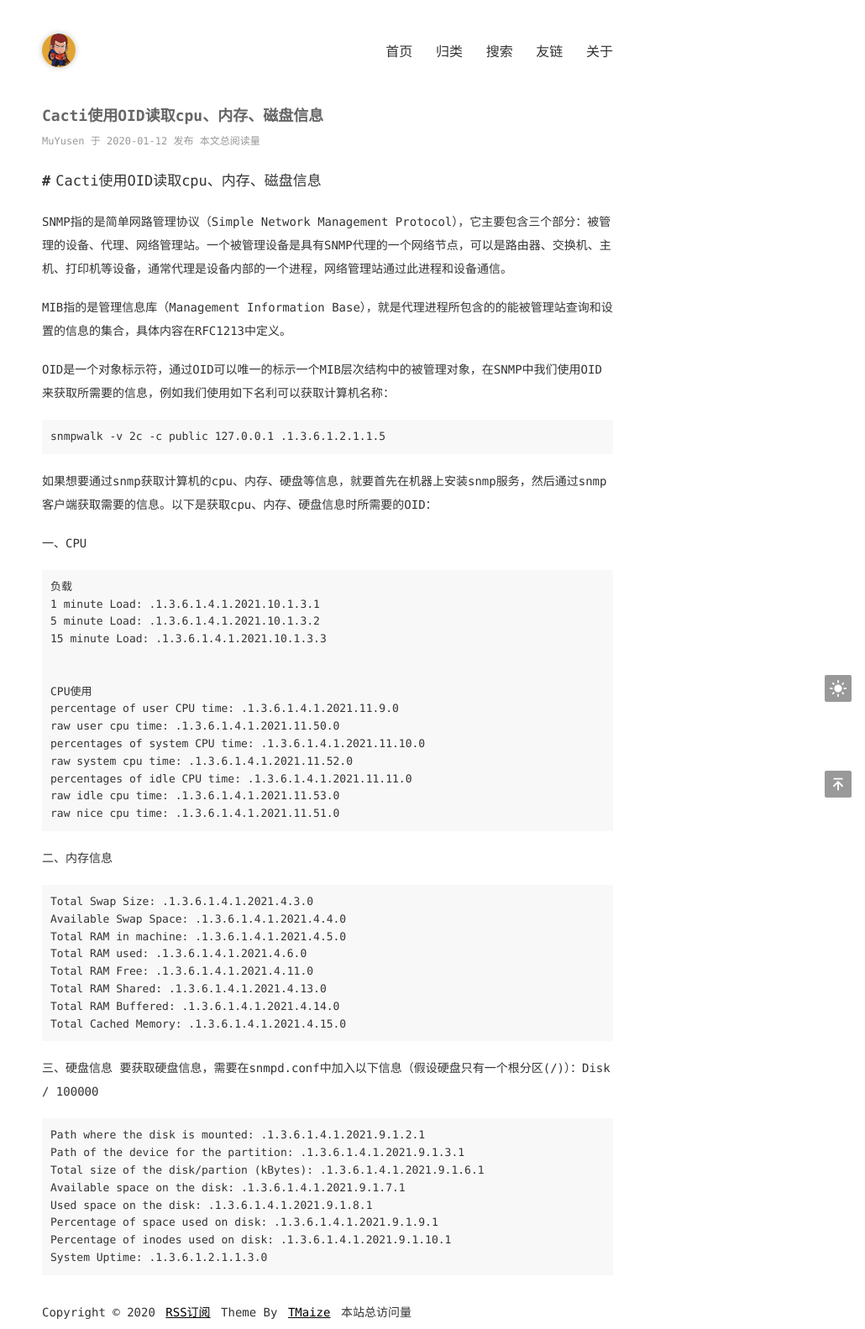
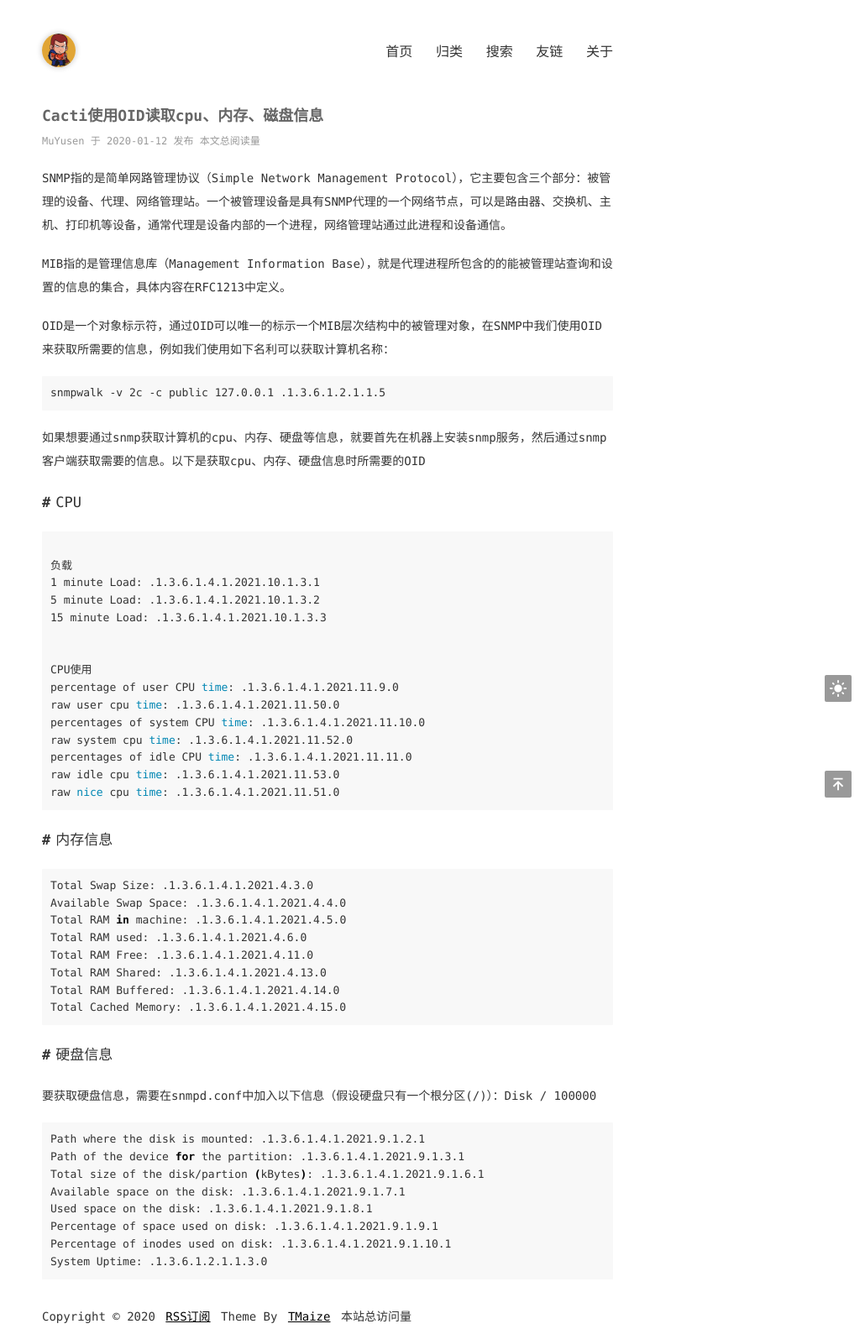
Before and after one commit to MuYusen/muyusen.github.io, a Jekyll site: the page built from _posts/2020-01-12-Cacti使用OID读取cpu、内存、磁盘信息.md, in a window 1280 px wide, cut to the strip 0-1583 px from the top of the page. Shown: the whole strip at 84% size, without its empty margins (250-1280 px from the left). Built offline with Jekyll 4.4.1, drawn with Linux system fonts in a browser that asks for light colours; comment, search, counter and statistics services are not loaded.

Commit message:
update post : update document about Cacti
Change-Id: Ib860bd7b6d9aa7986c654d13fc0310dcd7f840ad

````diff
--- a/_posts/2020-01-12-Cacti使用OID读取cpu、内存、磁盘信息.md
+++ b/_posts/2020-01-12-Cacti使用OID读取cpu、内存、磁盘信息.md
@@ -1,10 +1,8 @@
 ---
 layout: mypost
 title: Cacti使用OID读取cpu、内存、磁盘信息
-categories: [Cacti,监控]
+categories: [Cacti]
 ---
-
-# Cacti使用OID读取cpu、内存、磁盘信息
 
 SNMP指的是简单网路管理协议（Simple Network Management Protocol），它主要包含三个部分：被管理的设备、代理、网络管理站。一个被管理设备是具有SNMP代理的一个网络节点，可以是路由器、交换机、主机、打印机等设备，通常代理是设备内部的一个进程，网络管理站通过此进程和设备通信。
 
@@ -12,48 +10,54 @@
 
 OID是一个对象标示符，通过OID可以唯一的标示一个MIB层次结构中的被管理对象，在SNMP中我们使用OID来获取所需要的信息，例如我们使用如下名利可以获取计算机名称：
 
-
     snmpwalk -v 2c -c public 127.0.0.1 .1.3.6.1.2.1.1.5
 
+如果想要通过snmp获取计算机的cpu、内存、硬盘等信息，就要首先在机器上安装snmp服务，然后通过snmp客户端获取需要的信息。以下是获取cpu、内存、硬盘信息时所需要的OID
 
-如果想要通过snmp获取计算机的cpu、内存、硬盘等信息，就要首先在机器上安装snmp服务，然后通过snmp客户端获取需要的信息。以下是获取cpu、内存、硬盘信息时所需要的OID：
+## CPU
 
-一、CPU
+```bash
 
-	负载
-	1 minute Load: .1.3.6.1.4.1.2021.10.1.3.1
-	5 minute Load: .1.3.6.1.4.1.2021.10.1.3.2
-	15 minute Load: .1.3.6.1.4.1.2021.10.1.3.3
+负载
+1 minute Load: .1.3.6.1.4.1.2021.10.1.3.1
+5 minute Load: .1.3.6.1.4.1.2021.10.1.3.2
+15 minute Load: .1.3.6.1.4.1.2021.10.1.3.3
 
 
-	CPU使用
-	percentage of user CPU time: .1.3.6.1.4.1.2021.11.9.0
-	raw user cpu time: .1.3.6.1.4.1.2021.11.50.0
-	percentages of system CPU time: .1.3.6.1.4.1.2021.11.10.0
-	raw system cpu time: .1.3.6.1.4.1.2021.11.52.0
-	percentages of idle CPU time: .1.3.6.1.4.1.2021.11.11.0
-	raw idle cpu time: .1.3.6.1.4.1.2021.11.53.0
-	raw nice cpu time: .1.3.6.1.4.1.2021.11.51.0
+CPU使用
+percentage of user CPU time: .1.3.6.1.4.1.2021.11.9.0
+raw user cpu time: .1.3.6.1.4.1.2021.11.50.0
+percentages of system CPU time: .1.3.6.1.4.1.2021.11.10.0
+raw system cpu time: .1.3.6.1.4.1.2021.11.52.0
+percentages of idle CPU time: .1.3.6.1.4.1.2021.11.11.0
+raw idle cpu time: .1.3.6.1.4.1.2021.11.53.0
+raw nice cpu time: .1.3.6.1.4.1.2021.11.51.0
+```
 
-二、内存信息
+## 内存信息
 
-	Total Swap Size: .1.3.6.1.4.1.2021.4.3.0
-	Available Swap Space: .1.3.6.1.4.1.2021.4.4.0
-	Total RAM in machine: .1.3.6.1.4.1.2021.4.5.0
-	Total RAM used: .1.3.6.1.4.1.2021.4.6.0
-	Total RAM Free: .1.3.6.1.4.1.2021.4.11.0
-	Total RAM Shared: .1.3.6.1.4.1.2021.4.13.0
-	Total RAM Buffered: .1.3.6.1.4.1.2021.4.14.0
-	Total Cached Memory: .1.3.6.1.4.1.2021.4.15.0
+```bash
+Total Swap Size: .1.3.6.1.4.1.2021.4.3.0
+Available Swap Space: .1.3.6.1.4.1.2021.4.4.0
+Total RAM in machine: .1.3.6.1.4.1.2021.4.5.0
+Total RAM used: .1.3.6.1.4.1.2021.4.6.0
+Total RAM Free: .1.3.6.1.4.1.2021.4.11.0
+Total RAM Shared: .1.3.6.1.4.1.2021.4.13.0
+Total RAM Buffered: .1.3.6.1.4.1.2021.4.14.0
+Total Cached Memory: .1.3.6.1.4.1.2021.4.15.0
+```
 
-三、硬盘信息
+## 硬盘信息
+
 要获取硬盘信息，需要在snmpd.conf中加入以下信息（假设硬盘只有一个根分区(/)）：Disk / 100000
 
-	Path where the disk is mounted: .1.3.6.1.4.1.2021.9.1.2.1
-	Path of the device for the partition: .1.3.6.1.4.1.2021.9.1.3.1
-	Total size of the disk/partion (kBytes): .1.3.6.1.4.1.2021.9.1.6.1
-	Available space on the disk: .1.3.6.1.4.1.2021.9.1.7.1
-	Used space on the disk: .1.3.6.1.4.1.2021.9.1.8.1
-	Percentage of space used on disk: .1.3.6.1.4.1.2021.9.1.9.1
-	Percentage of inodes used on disk: .1.3.6.1.4.1.2021.9.1.10.1
-	System Uptime: .1.3.6.1.2.1.1.3.0
+```bash
+Path where the disk is mounted: .1.3.6.1.4.1.2021.9.1.2.1
+Path of the device for the partition: .1.3.6.1.4.1.2021.9.1.3.1
+Total size of the disk/partion (kBytes): .1.3.6.1.4.1.2021.9.1.6.1
+Available space on the disk: .1.3.6.1.4.1.2021.9.1.7.1
+Used space on the disk: .1.3.6.1.4.1.2021.9.1.8.1
+Percentage of space used on disk: .1.3.6.1.4.1.2021.9.1.9.1
+Percentage of inodes used on disk: .1.3.6.1.4.1.2021.9.1.10.1
+System Uptime: .1.3.6.1.2.1.1.3.0
+```
````
Also changed, not shown: _posts/2020-01-12-Cacti监控CPU或内存出现图像数据为NAN.md (+3 -6 lines), _posts/2020-01-12-在ubuntu16.04server下安装Cacti.md (+51 -41 lines), _posts/2020-01-12-提高Cacti数据采集精度rrdtool保存图的时间详解.md (+3 -10 lines).
